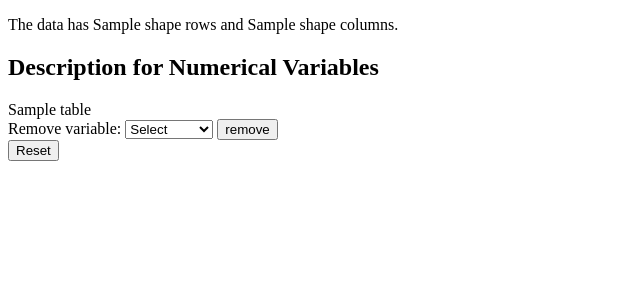
After one commit to felicialeow/cs50project, a Flask app: template templates/basics.html in a window 1280 px wide. The commit adds this page. Shown: the top 300 px of the page, without its empty margins (0-640 px from the left). Run offline with Flask 2, Linux system fonts and the light colour scheme; the template is opened without the code that fills it: most values are stand-ins (such as "Sample title", 1, 10 or a date in 2020).

Commit message:
add description table

```diff
--- a/app.py
+++ b/app.py
@@ -8,6 +8,9 @@ from flask import Flask, render_template, request, session
 import pandas as pd
 import os
 from werkzeug.utils import secure_filename
+import base64
+from io import BytesIO
+from matplotlib.figure import Figure
 
 
 # Flask configuration
@@ -21,8 +24,11 @@ app = Flask(__name__)
 app.config['UPLOAD_FOLDER'] = upload_folder
 app.secret_key = "secret"
 
+app.config['flag_1'] = 0
 
 # Upload file
+
+
 @app.route('/', methods=['GET', 'POST'])
 def index():
     if request.method == 'GET':
@@ -49,28 +55,70 @@ def index():
                 return render_template('index.html', success="no")
 
 
-# Select variable
-@app.route('/selectvariable', methods=['GET', 'POST'])
-def selectVariable():
-    # file path
-    file_path = session.get('uploaded_data_file_path', None)
-    # read csv file
-    df = pd.read_csv(file_path)
+@app.route('/basics', methods=['GET', 'POST'])
+def basics():
+    # store temp file
+    tempfile = os.path.join(
+        app.config['UPLOAD_FOLDER'], 'temp.csv')
+
+    # read the original file
+    if app.config['flag_1'] == 0:
+        file_path = session.get('uploaded_data_file_path', None)
+        # read csv file
+        df = pd.read_csv(file_path)
+        # description
+        df_desc = df.describe().round(2)
+    # read temp file
+    else:
+        # read csv file
+        df = pd.read_csv(tempfile)
+        # description
+        df_desc = df.describe().round(2)
 
     if request.method == 'GET':
-        return render_template('selectvariable.html', shape=df.shape, columns=df.columns, error=False)
-
+        return render_template('basics.html', shape=df.shape, tables=[df_desc.to_html(header="true", classes='mystyle')], cols=df_desc.columns)
     else:
-        x = request.form.get('xvar')
-        x_measure = request.form.get('xmeasure')
-        y = request.form.get('yvar')
-        # check if x and y are different
-        if x == y:
-            return render_template('selectvariable.html', shape=df.shape, columns=df.columns, error=True)
+        rvar = request.form.get('rvar')
+        # if need to remove variable
+        if rvar is not None:
+            # remove variable
+            df_desc.drop(rvar, axis=1, inplace=True)
+            # store in temp file
+            df_desc.to_csv(tempfile)
+            app.config['flag_1'] = 1
+            return render_template('basics.html', shape=df.shape, tables=[df_desc.to_html(header="true", classes='mystyle')], cols=df_desc.columns)
+        # reset
         else:
-            return render_template('selectedvariable.html', x=x, x_measure=x_measure, y=y)
+            app.config['flag_1'] = 0
+            file_path = session.get('uploaded_data_file_path', None)
+            # read csv file
+            df = pd.read_csv(file_path)
+            # description
+            df_desc = df.describe().round(2)
+            return render_template('basics.html', shape=df.shape, tables=[df_desc.to_html(header="true", classes='mystyle')], cols=df_desc.columns)
 
 
-@app.route('/selectedvariable', methods=['GET', 'POST'])
-def selectedVariable():
-    return render_template('selectedvariable.html')
+# @app.route('/selectvariable', methods=['GET', 'POST'])
+# def selectVariable():
+#     # file path
+#     file_path = session.get('uploaded_data_file_path', None)
+#     # read csv file
+#     df = pd.read_csv(file_path)
+
+#     if request.method == 'GET':
+#         return render_template('selectvariable.html', shape=df.shape, columns=df.columns, error=False)
+
+#     else:
+#         x = request.form.get('xvar')
+#         x_measure = request.form.get('xmeasure')
+#         y = request.form.get('yvar')
+#         # check if x and y are different
+#         if x == y:
+#             return render_template('selectvariable.html', shape=df.shape, columns=df.columns, error=True)
+#         else:
+#             return render_template('selectedvariable.html', x=x, x_measure=x_measure, y=y)
+
+
+# @app.route('/selectedvariable', methods=['GET', 'POST'])
+# def selectedVariable():
+#     return render_template('selectedvariable.html')
--- a/static/style.css
+++ b/static/style.css
@@ -1,3 +1,26 @@
 .centered {
     text-align: center;
 }
+
+.mystyle {
+    font-size: 11pt;
+    font-family: Arial;
+    border-collapse: collapse;
+    border: 1px solid silver;
+    text-align: center;
+
+}
+
+.mystyle td,
+th {
+    padding: 5px;
+}
+
+.mystyle tr:nth-child(even) {
+    background: #E0E0E0;
+}
+
+.mystyle tr:hover {
+    background: silver;
+    cursor: pointer;
+}
--- /dev/null
+++ b/templates/basics.html
@@ -0,0 +1,46 @@
+<!DOCTYPE html>
+<html lang="en">
+
+<head>
+    <title>CS50 Project</title>
+    <link rel="stylesheet" href="/static/style.css" />
+    <script src="../static/jquery-3.6.0.js"></script>
+</head>
+
+<body>
+    <!-- Page content -->
+    <div>
+        <p>The data has {{shape[0]}} rows and {{shape[1]}} columns.</p>
+    </div>
+    <div>
+        <!-- show basic Description table -->
+        <h2>Description for Numerical Variables</h2>
+        <table>
+            {% for table in tables %}
+            {{ table|safe }}
+            {% endfor %}
+        </table>
+
+        <!-- remove variable if not necessary -->
+        <form method="POST" action="/basics">
+            <div>
+                <label for="rvar">Remove variable:</label>
+                <select name="rvar" id="rvar">
+                    <option value="none" selected disabled hidden>Select</option>
+                    {% for col in cols %}
+                    <option value={{col}}>{{col}}</option>
+                    {% endfor %}
+                </select>
+                <input type="submit" value="remove">
+            </div>
+        </form>
+
+        <form method="POST" action="/basics">
+            <input name="reset" type="hidden">
+            <button type="submit">Reset</button>
+        </form>
+
+    </div>
+</body>
+
+</html>
--- a/templates/index.html
+++ b/templates/index.html
@@ -29,9 +29,9 @@
             <p></p>
             {% elif success == "yes" %}
             <p>Data file successfully uploaded</p>
-            <form method="GET" action="/selectvariable">
+            <form method="GET" action="/basics">
                 <p>Click the button below to start building your visualization</p>
-                <input type="submit" value="Select Variable">
+                <input type="submit" value="Start Explanatory Data Analysis">
             </form>
             {% else %}
             <p>Data file upload is unsuccessful.</p>
```
Also changed, not shown: static/uploadfile/temp.csv (added, +9 -0 lines).
